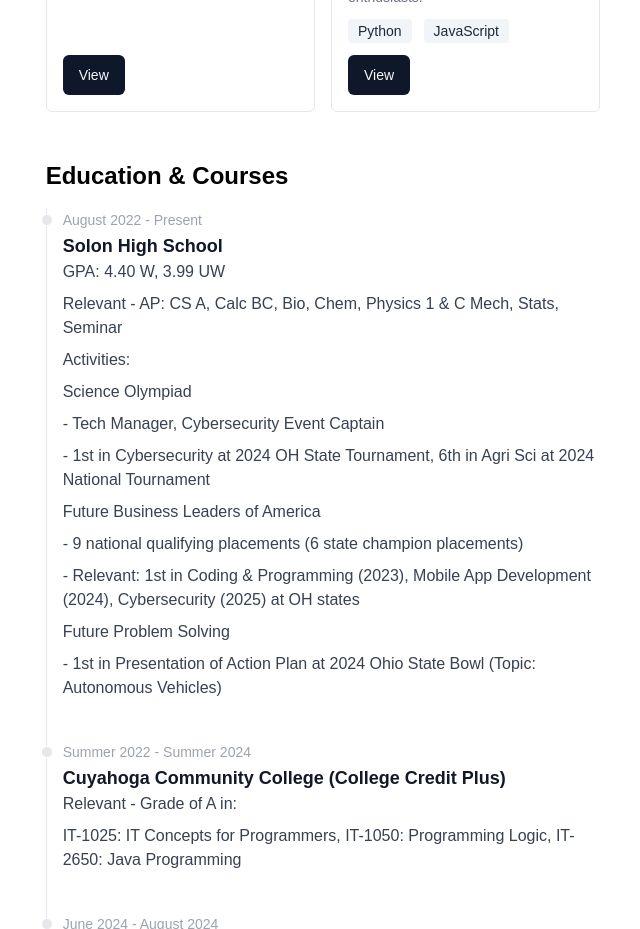
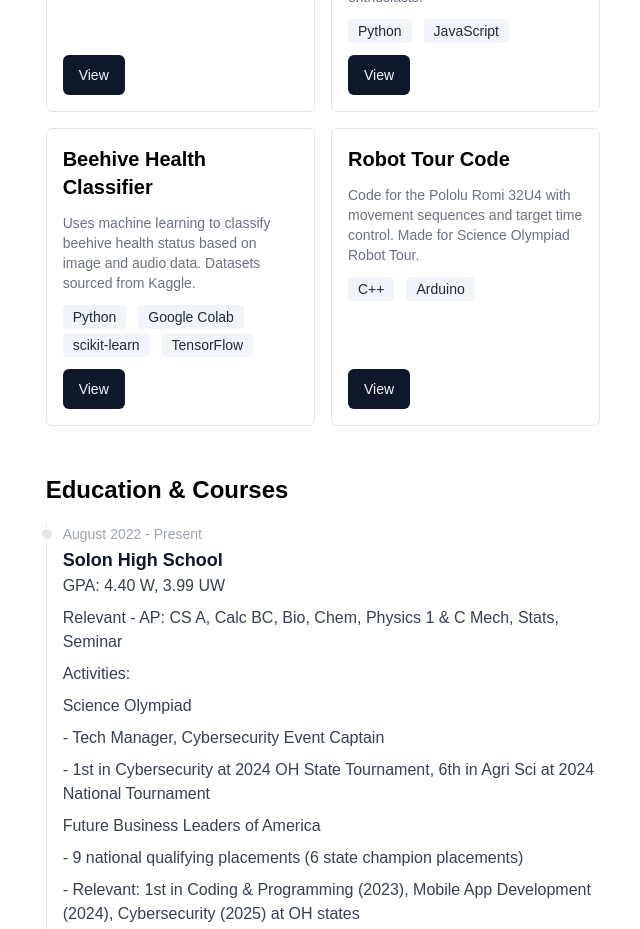
Before and after one commit to ghost1034/PersonalPortfolio, a Next.js app: page / in a window 1280 px wide. Shown: the part 1080-2009 px from the top of the page, without its empty margins (317-957 px from the left). Built offline with nearby package versions, Linux system fonts and the light colour scheme; a web font is replaced by a local one.

Commit message:
Added more projects and skills

```diff
--- a/components/Projects.tsx
+++ b/components/Projects.tsx
@@ -43,6 +43,28 @@
       "JavaScript",
     ],
   },
+  {
+    title: "Beehive Health Classifier",
+    description:
+      "Uses machine learning to classify beehive health status based on image and audio data. Datasets sourced from Kaggle.",
+    link: "https://drive.google.com/drive/folders/1zAkqyKNCiKwWOggoPkWpvUddHAiqaQRC?usp=sharing",
+    technologies: [
+      "Python",
+      "Google Colab",
+      "scikit-learn",
+      "TensorFlow",
+    ],
+  },
+  {
+    title: "Robot Tour Code",
+    description:
+      "Code for the Pololu Romi 32U4 with movement sequences and target time control. Made for Science Olympiad Robot Tour.",
+    link: "https://github.com/ghost1034/SciolyPololuRobot",
+    technologies: [
+      "C++",
+      "Arduino",
+    ],
+  },
 ];
 
 function Projects() {
--- a/components/Skills.tsx
+++ b/components/Skills.tsx
@@ -12,6 +12,8 @@
   "Express",
   "PHP",
   "Git/GitHub",
+  "Tensorflow",
+  "Pytorch",
   "MySQL",
   "PostgreSQL",
   "MongoDB",
@@ -19,7 +21,7 @@
   "AWS",
   "Firebase",
   "Tailwind CSS",
-  "And more, just ask. Willing to learn new technologies.",
+  "And more, just ask. Willing to learn new tools.",
 ];
 
 function Skills() {
```
